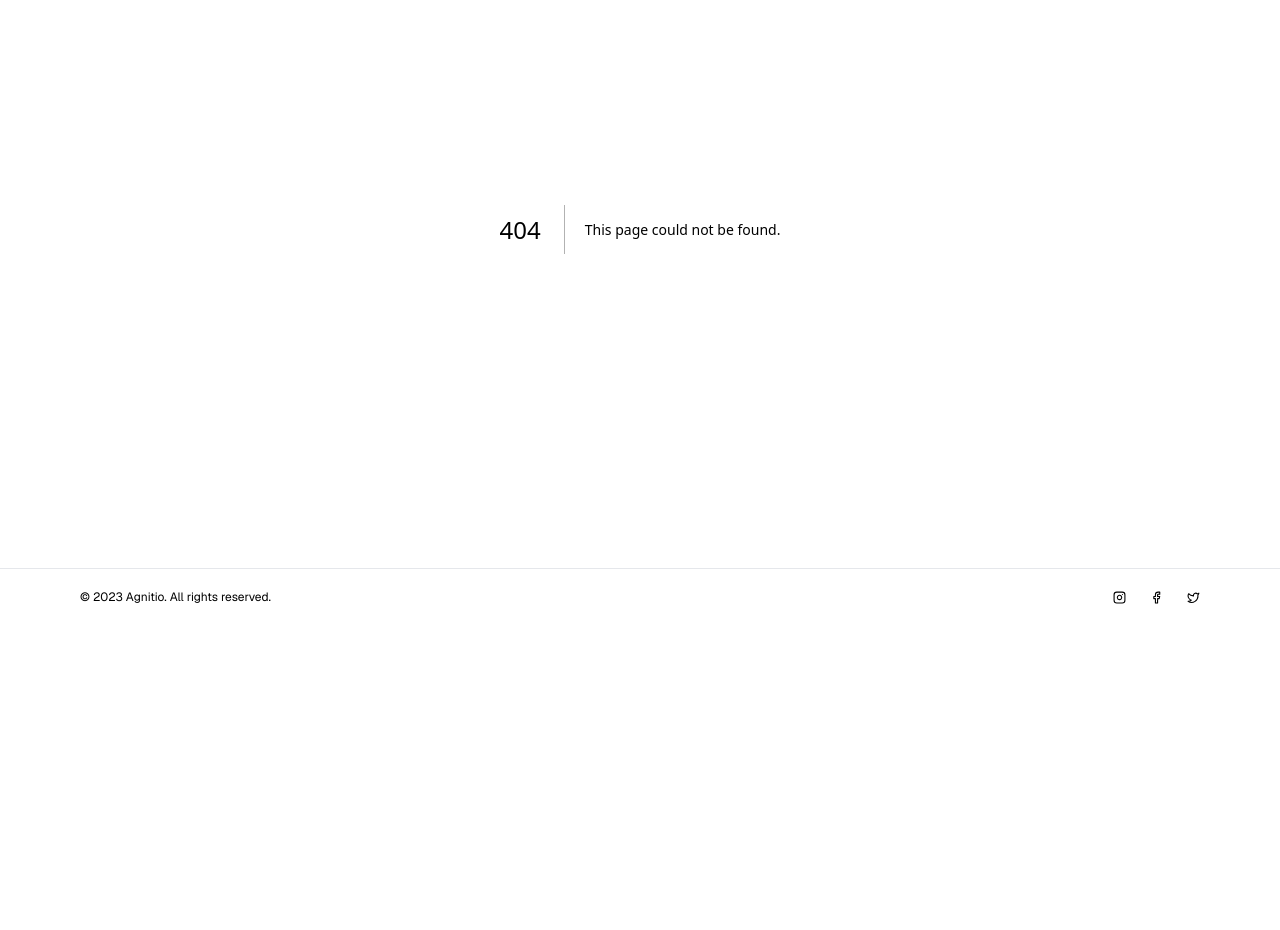
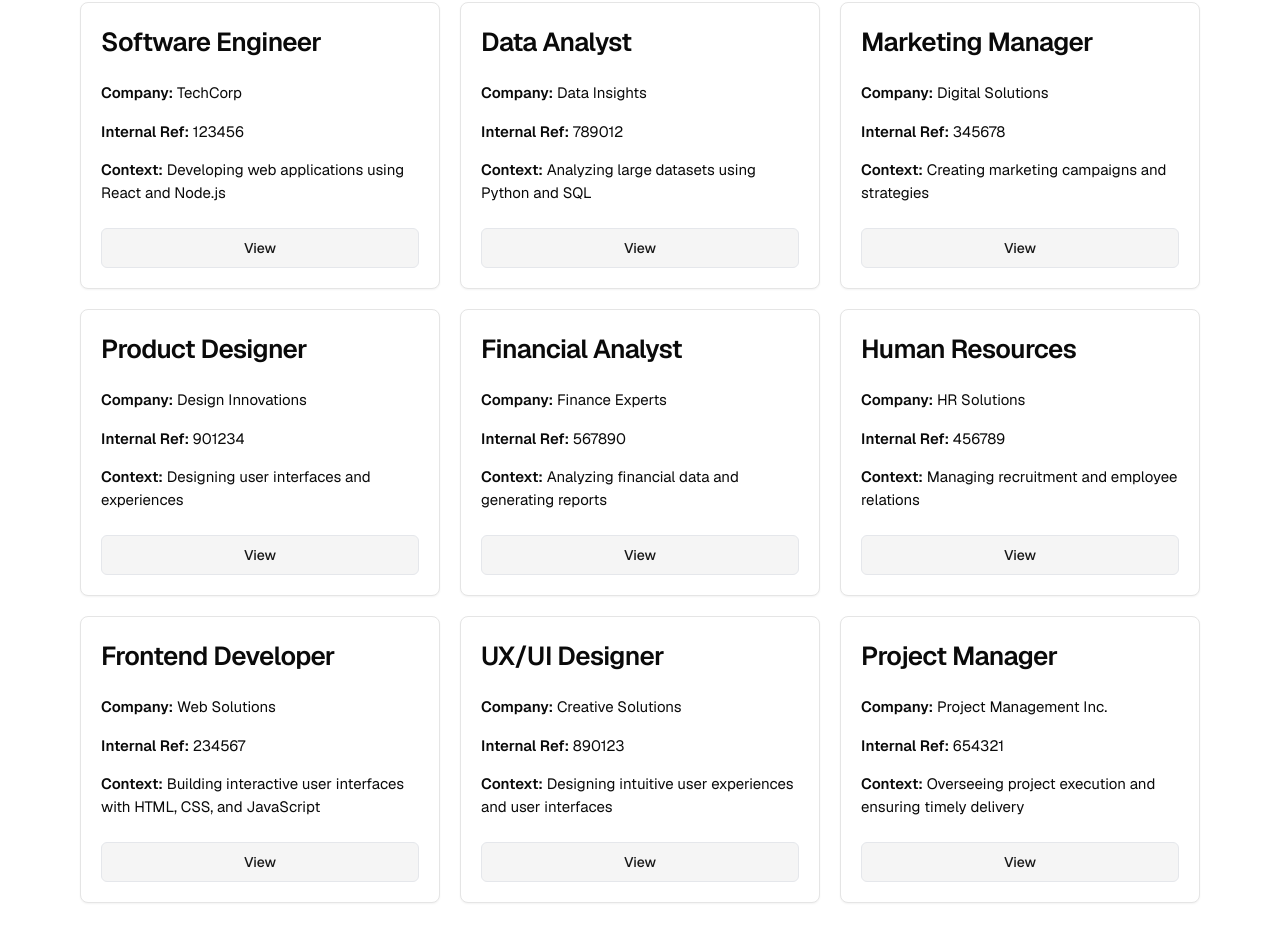
Before and after one commit to Abdellah-Idrissi/agnitio, a Next.js app: page /positions in a window 1280 px wide. Before the commit this address had no page. Shown: the part 175-1105 px from the top of the page. Before the commit the page ends 800 px from the top, so only its background shows below. Built offline with nearby package versions, Linux system fonts and the light colour scheme.

Commit message:
Completed Positions route
Positions route where we display positions with the ability to filter through them using position titles.

```diff
--- a/src/app/layout.tsx
+++ b/src/app/layout.tsx
@@ -4,6 +4,7 @@ import "./globals.css";
 import Header from "@/components/headerComps/Header";
 import Footer from "@/components/Footer";
 import favicon from "../../public/favicon.ico"
+import ContextWrapper from "@/context";
 
 
 export const metadata: Metadata = {
@@ -18,10 +19,12 @@ export default function RootLayout({
   return (
     <html lang="en">
       <body className={GeistSans.className}>
-        <main className="flex flex-col h-screen">
-          <Header />
-          {children}
-          <Footer />
+        <main className="flex flex-col min-h-screen">
+          <ContextWrapper>
+            <Header />
+            {children}
+            <Footer />
+          </ContextWrapper>
         </main>
       </body>
     </html>
--- /dev/null
+++ b/src/app/positions/page.tsx
@@ -0,0 +1,38 @@
+import Positions from "@/components/positionsComps/Positions";
+import { PositionsPagination } from "@/components/positionsComps/PositionsPagination";
+import SearchPosition from "@/components/positionsComps/SearchPosition";
+import { Button } from "@/components/ui/button";
+import { Plus } from "lucide-react";
+import Link from "next/link";
+import React from "react";
+
+export default function page() {
+  return (
+    <div className="flex-1 h-full flex flex-col  ">
+
+      <div className="cnt flex-1 flex flex-col h-full py-7 sm:py-8 ">
+
+        <div className="flex flex-col md:flex-row md:justify-between gap-y-4 mb-10">
+          <h2 className="font-semibold text-4xl  text-center">Positions</h2>
+
+          <div className="flex flex-col gap-y-4 md:flex-row md:gap-x-3 ">
+            <SearchPosition />
+
+            <Link href={`/create`}>
+              <Button className="w-full">
+                <Plus size={16} className="mr-1" />
+                Add New
+              </Button>
+            </Link>
+          </div>
+        </div>
+
+        <Positions>
+          <PositionsPagination />
+        </Positions>
+
+      </div>
+
+    </div>
+  )
+}
--- a/src/components/headerComps/NavigationLink.tsx
+++ b/src/components/headerComps/NavigationLink.tsx
@@ -7,7 +7,7 @@ export default function NavigationLink({link}: {link:string}) {
   const pathname = usePathname()
 
   return (
-    <Link href={`/${link !== 'Home' ? link : ''}`} key={link} className={` text-[15px] hover:text-neutral-800 hover:underline underline-offset-2
+    <Link href={`/${link !== 'Home' ? link.toLowerCase() : ''}`} key={link} className={` text-[15px] hover:text-neutral-800 hover:underline underline-offset-2
 
     ${ (pathname.includes(link.toLowerCase()) || (pathname === '/' && link === 'Home')) ? 'text-neutral-800 underline' : 'text-neutral-600' }
 
--- /dev/null
+++ b/src/components/positionsComps/PositionCard.tsx
@@ -0,0 +1,33 @@
+import { Button } from "../ui/button";
+import { Card, CardTitle } from "../ui/card";
+
+export default function PositionCard({
+  position: { title, company, context, internalRef },
+}: {
+  position: Position;
+}) {
+
+  return (
+    <Card className="p-5 ">
+      <div className="flex flex-col h-full gap-y-4">
+        <CardTitle className="text-[23px] mb-2">{title}</CardTitle>
+        <p className="text-[15px]">
+          <span className="font-semibold">Company:</span> {company}
+        </p>
+        <p className="text-[15px]">
+          <span className="font-semibold">Internal Ref:</span> {internalRef}
+        </p>
+        <p className="text-[15px]">
+          <span className="font-semibold">Context:</span> {context}
+        </p>
+
+        <div className="flex-1 grid items-end ">
+          <Button className="w-full border mt-2 " variant={"secondary"}>
+            View
+          </Button>
+        </div>
+
+      </div>
+    </Card>
+  );
+}
--- /dev/null
+++ b/src/components/positionsComps/Positions.tsx
@@ -0,0 +1,91 @@
+'use client'
+
+import { useAppContext } from "@/context";
+import PositionCard from "./PositionCard";
+
+const positions: Positions = [
+  {
+    title: "Software Engineer",
+    company: "TechCorp",
+    internalRef: 123456,
+    context: "Developing web applications using React and Node.js",
+  },
+  {
+    title: "Data Analyst",
+    company: "Data Insights",
+    internalRef: 789012,
+    context: "Analyzing large datasets using Python and SQL",
+  },
+  {
+    title: "Marketing Manager",
+    company: "Digital Solutions",
+    internalRef: 345678,
+    context: "Creating marketing campaigns and strategies",
+  },
+  {
+    title: "Product Designer",
+    company: "Design Innovations",
+    internalRef: 901234,
+    context: "Designing user interfaces and experiences",
+  },
+  {
+    title: "Financial Analyst",
+    company: "Finance Experts",
+    internalRef: 567890,
+    context: "Analyzing financial data and generating reports",
+  },
+  {
+    title: "Human Resources",
+    company: "HR Solutions",
+    internalRef: 456789,
+    context: "Managing recruitment and employee relations",
+  },
+  {
+    title: "Frontend Developer",
+    company: "Web Solutions",
+    internalRef: 234567,
+    context: "Building interactive user interfaces with HTML, CSS, and JavaScript",
+  },
+  {
+    title: "UX/UI Designer",
+    company: "Creative Solutions",
+    internalRef: 890123,
+    context: "Designing intuitive user experiences and user interfaces",
+  },
+  {
+    title: "Project Manager",
+    company: "Project Management Inc.",
+    internalRef: 654321,
+    context: "Overseeing project execution and ensuring timely delivery",
+  }
+];
+
+
+export default function Positions({children}:{ children: React.ReactNode }) {
+  const {searchVal} = useAppContext()
+
+    // Filtering positions based on searchVal
+    const filteredPositions = positions.filter((position) =>
+    position.title.toLowerCase().includes(searchVal.toLowerCase())
+  )
+
+  return (
+    <div className="flex-1 flex flex-col h-full">
+
+        {filteredPositions.length === 0 &&
+          <div className={'text-sm text-center w-full text-neutral-600 flex-1 h-full grid items-end mt-5 pb-2 '}>No Positions available!</div>
+        }
+
+        <div className=" grid md:grid-cols-2 lg:grid-cols-3 gap-5">
+          {filteredPositions.map((position) => (
+            <PositionCard position={position} key={position.internalRef} />
+          ))}
+        </div>
+
+        <div className="flex-1 h-full grid items-end ">
+          {children}
+        </div>
+
+    </div>
+  )
+}
--- /dev/null
+++ b/src/components/positionsComps/PositionsPagination.tsx
@@ -0,0 +1,32 @@
+import {
+  Pagination,
+  PaginationContent,
+  PaginationItem,
+  PaginationLink,
+  PaginationNext,
+  PaginationPrevious,
+} from "@/components/ui/pagination"
+
+export function PositionsPagination() {
+  return (
+    <Pagination className="mt-7">
+      <PaginationContent>
+        <PaginationItem>
+          <PaginationPrevious href="#" />
+        </PaginationItem>
+        <PaginationItem>
+          <PaginationLink href="#" isActive>1</PaginationLink>
+        </PaginationItem>
+        <PaginationItem>
+          <PaginationLink href="#" >
+            2
+          </PaginationLink>
+        </PaginationItem>
+
+        <PaginationItem>
+          <PaginationNext href="#" />
+        </PaginationItem>
+      </PaginationContent>
+    </Pagination>
+  )
+}
--- /dev/null
+++ b/src/components/positionsComps/SearchPosition.tsx
@@ -0,0 +1,44 @@
+"use client";
+
+import { X } from "lucide-react";
+import { Input } from "../ui/input";
+import { ChangeEvent } from "react";
+import { useAppContext } from "@/context";
+
+export default function SearchPosition() {
+
+  const {searchVal, setSearchVal} = useAppContext()
+
+  const handleSearchInput = (e: ChangeEvent<HTMLInputElement>) => {
+    setSearchVal(e.target.value)
+  }
+
+  const emptySearchInput = () => {
+    setSearchVal("")
+  }
+
+  return (
+    <div>
+      <div className="flex gap-x-2 w-full ">
+        <div className="relative w-full">
+
+          <Input
+            value={searchVal}
+            onChange={handleSearchInput}
+            placeholder="Search by position title"
+          />
+
+          {searchVal !== "" && (
+            <span
+              className="cursor-pointer absolute right-[12px] top-[12px] hover:opacity-90 transition-colors bg-white"
+              onClick={emptySearchInput}
+            >
+              <X size={16} />
+            </span>
+          )}
+        </div>
+
+      </div>
+    </div>
+  );
+}
--- /dev/null
+++ b/src/components/ui/pagination.tsx
@@ -0,0 +1,117 @@
+import * as React from "react"
+import { ChevronLeft, ChevronRight, MoreHorizontal } from "lucide-react"
+
+import { cn } from "@/lib/utils"
+import { ButtonProps, buttonVariants } from "@/components/ui/button"
+
+const Pagination = ({ className, ...props }: React.ComponentProps<"nav">) => (
+  <nav
+    role="navigation"
+    aria-label="pagination"
+    className={cn("mx-auto flex w-full justify-center", className)}
+    {...props}
+  />
+)
+Pagination.displayName = "Pagination"
+
+const PaginationContent = React.forwardRef<
+  HTMLUListElement,
+  React.ComponentProps<"ul">
+>(({ className, ...props }, ref) => (
+  <ul
+    ref={ref}
+    className={cn("flex flex-row items-center gap-1", className)}
+    {...props}
+  />
+))
+PaginationContent.displayName = "PaginationContent"
+
+const PaginationItem = React.forwardRef<
+  HTMLLIElement,
+  React.ComponentProps<"li">
+>(({ className, ...props }, ref) => (
+  <li ref={ref} className={cn("", className)} {...props} />
+))
+PaginationItem.displayName = "PaginationItem"
+
+type PaginationLinkProps = {
+  isActive?: boolean
+} & Pick<ButtonProps, "size"> &
+  React.ComponentProps<"a">
+
+const PaginationLink = ({
+  className,
+  isActive,
+  size = "icon",
+  ...props
+}: PaginationLinkProps) => (
+  <a
+    aria-current={isActive ? "page" : undefined}
+    className={cn(
+      buttonVariants({
+        variant: isActive ? "outline" : "ghost",
+        size,
+      }),
+      className
+    )}
+    {...props}
+  />
+)
+PaginationLink.displayName = "PaginationLink"
+
+const PaginationPrevious = ({
+  className,
+  ...props
+}: React.ComponentProps<typeof PaginationLink>) => (
+  <PaginationLink
+    aria-label="Go to previous page"
+    size="default"
+    className={cn("gap-1 pl-2.5", className)}
+    {...props}
+  >
+    <ChevronLeft className="h-4 w-4" />
+    <span>Previous</span>
+  </PaginationLink>
+)
+PaginationPrevious.displayName = "PaginationPrevious"
+
+const PaginationNext = ({
+  className,
+  ...props
+}: React.ComponentProps<typeof PaginationLink>) => (
+  <PaginationLink
+    aria-label="Go to next page"
+    size="default"
+    className={cn("gap-1 pr-2.5", className)}
+    {...props}
+  >
+    <span>Next</span>
+    <ChevronRight className="h-4 w-4" />
+  </PaginationLink>
+)
+PaginationNext.displayName = "PaginationNext"
+
+const PaginationEllipsis = ({
+  className,
+  ...props
+}: React.ComponentProps<"span">) => (
+  <span
+    aria-hidden
+    className={cn("flex h-9 w-9 items-center justify-center", className)}
+    {...props}
+  >
+    <MoreHorizontal className="h-4 w-4" />
+    <span className="sr-only">More pages</span>
+  </span>
+)
+PaginationEllipsis.displayName = "PaginationEllipsis"
+
+export {
+  Pagination,
+  PaginationContent,
+  PaginationEllipsis,
+  PaginationItem,
+  PaginationLink,
+  PaginationNext,
+  PaginationPrevious,
+}
--- /dev/null
+++ b/src/context/index.tsx
@@ -0,0 +1,21 @@
+'use client'
+
+import { createContext, useContext, useState } from "react"
+
+
+const AppContext = createContext<any>(undefined)
+
+export default function ContextWrapper({children}:{ children: React.ReactNode }) {
+  const [searchVal, setSearchVal] = useState<string>("")
+
+  return (
+    <AppContext.Provider value={{searchVal,setSearchVal}}>
+      {children}
+    </AppContext.Provider>
+  )
+}
+
+
+export function useAppContext() {
+  return useContext(AppContext)
+}
```
Also changed, not shown: types.ts (added, +8 -0 lines).
